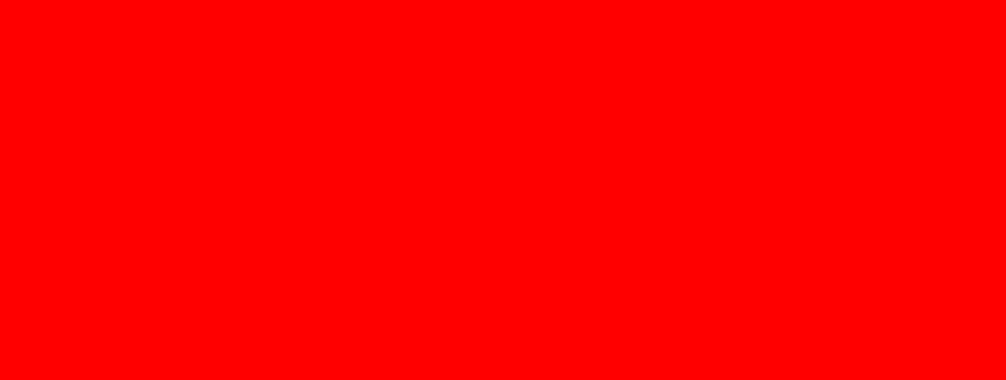
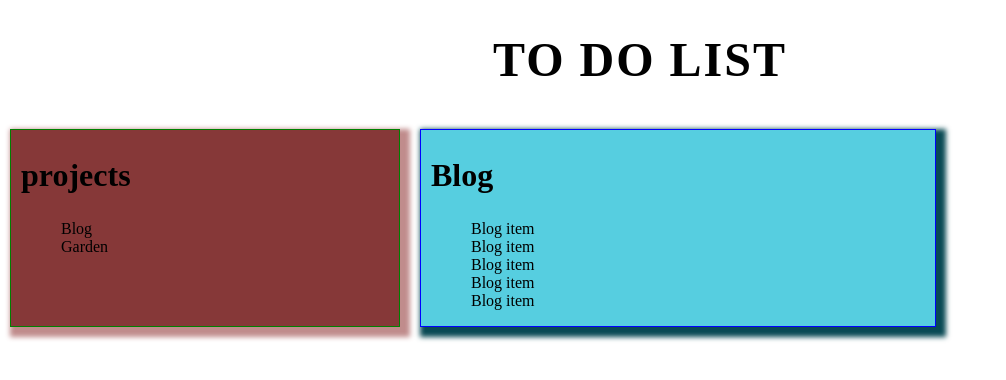
Before and after one commit to NefisaB/TODOListTOP, a website built with webpack: page dist/index.html in a window 1280 px wide. Shown: the whole page, without its empty margins (0-1006 px from the left). Built offline with nearby package versions, Linux system fonts and the light colour scheme.

Commit message:
Add DOMHandler and example projects with items

```diff
--- /dev/null
+++ b/src/DOMHandler.js
@@ -0,0 +1,61 @@
+import "./style.css";
+import Todo from "./todoItem";
+import Project from "./projectItem";
+
+export const DOMHandler = (function () {
+
+    const body = document.querySelector("body");
+    const main = document.createElement("main");
+    body.append(main);
+    const h1 = document.createElement("h1");
+    h1.textContent = "To do list";
+    main.append(h1);
+    const content = document.createElement("div");
+    content.classList.add("content");
+    main.append(content);
+
+    const projectsDiv = document.createElement("div");
+    projectsDiv.classList.add("projects");
+    const projectsHeading = document.createElement("h2");
+    projectsHeading.textContent = "projects";
+    projectsDiv.append(projectsHeading);
+    content.append(projectsDiv);
+
+
+    const itemsDiv = document.createElement("div");
+    itemsDiv.classList.add("items");
+    const itemsHeading = document.createElement("h2");
+    itemsHeading.textContent = "to do...";
+    itemsDiv.append(itemsHeading);
+    content.append(itemsDiv);
+
+    const createProjectsList = (projects) => {
+        const ul = document.createElement("ul");
+        for (let project of projects) {
+            const li = document.createElement("li");
+            li.textContent = project.name;
+            ul.append(li);
+        }
+
+        projectsDiv.append(ul);
+    }
+
+    const createItemsList = (project) => {
+        itemsHeading.textContent = project.name;
+        const ul = document.createElement("ul");
+        for (let item of project.getItems()) {
+            const li = document.createElement("li");
+            li.textContent = item.title;
+            ul.append(li);
+        }
+        itemsDiv.append(ul);
+
+    }
+
+
+    return {
+        createProjectsList,
+        createItemsList,
+    };
+
+})();
--- a/src/index.js
+++ b/src/index.js
@@ -1,18 +1,7 @@
-import "./style.css";
 import Todo from "./todoItem";
 import Project from "./projectItem";
+import { DOMHandler } from "./DOMHandler";
+import projects from "./projects";
 
-const body = document.querySelector("body");
-body.classList.add("yo");
-
-const item1 = new Todo("First Item", "", "hi", "low", false);
-console.log(item1);
-
-const project1 = new Project("kitchen");
-project1.addItem(item1);
-project1.addItem(item1);
-project1.addItem(item1);
-console.log(project1);
-for (let item of project1.getItems()) {
-    console.log(item.title);
-}
+DOMHandler.createProjectsList(projects);
+DOMHandler.createItemsList(projects[0]);
--- /dev/null
+++ b/src/projects.js
@@ -0,0 +1,18 @@
+import Todo from "./todoItem";
+import Project from "./projectItem";
+
+const project1 = new Project("Blog");
+for (let i = 0; i < 5; i++) {
+    const item = new Todo("Blog item", "", "today", "low");
+    project1.addItem(item);
+}
+
+const project2 = new Project("Garden");
+for (let i = 0; i < 4; i++) {
+    const item = new Todo(`${i + 1} garden item`, "", "tomorrow", "high");
+    project2.addItem(item);
+}
+
+const projects = [project1, project2];
+
+export default projects;
--- a/src/style.css
+++ b/src/style.css
@@ -1,6 +1,43 @@
-.yo {
+body {
     margin: 0;
     padding: 0;
-    background-color: red;
     height: 100vh;
+    box-sizing: border-box;
 }
+
+h1 {
+    font-size: 3rem;
+    letter-spacing: 2px;
+    text-transform: uppercase;
+    text-align: center;
+}
+
+h2 {
+    font-size: 2rem;
+}
+
+.content {
+    display: flex;
+    gap: 20px;
+    padding: 10px;
+}
+
+.projects {
+    padding-left: 10px;
+    width: 30%;
+    border: 1px solid green;
+    background-color: rgb(134, 56, 56);
+    box-shadow: 5px 5px 5px 5px rgb(192, 140, 140);
+}
+
+.items {
+    padding-left: 10px;
+    width: 40%;
+    border: 1px solid blue;
+    background-color: rgb(86, 206, 224);
+    box-shadow: 5px 5px 5px 5px rgb(9, 74, 84);
+}
+
+li {
+    list-style-type: none;
+}
```
Also changed, not shown: dist/main.js.
